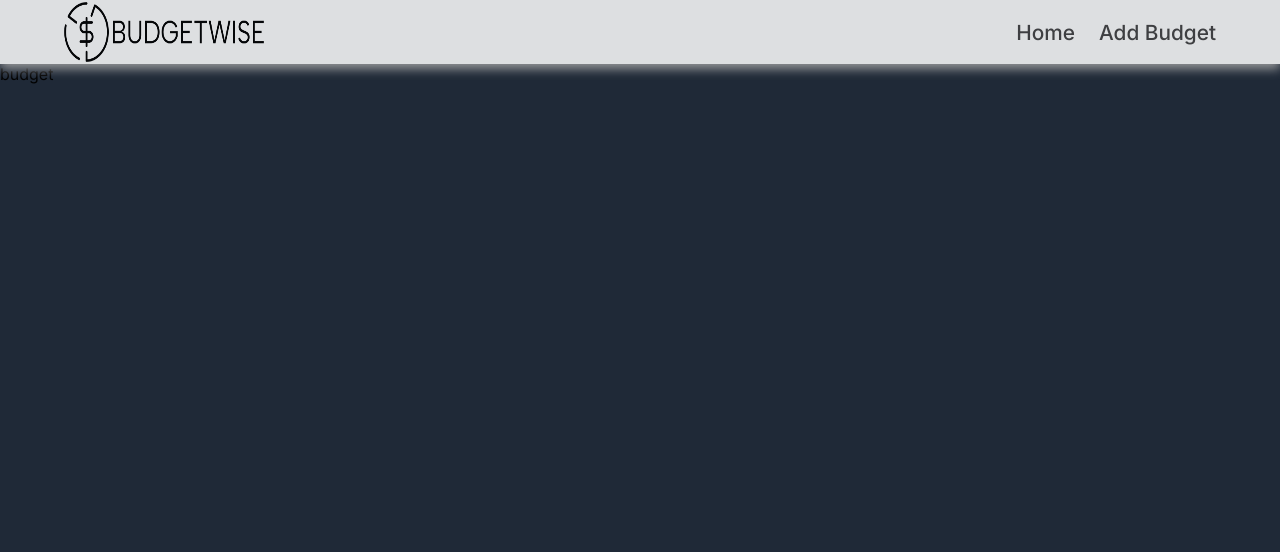
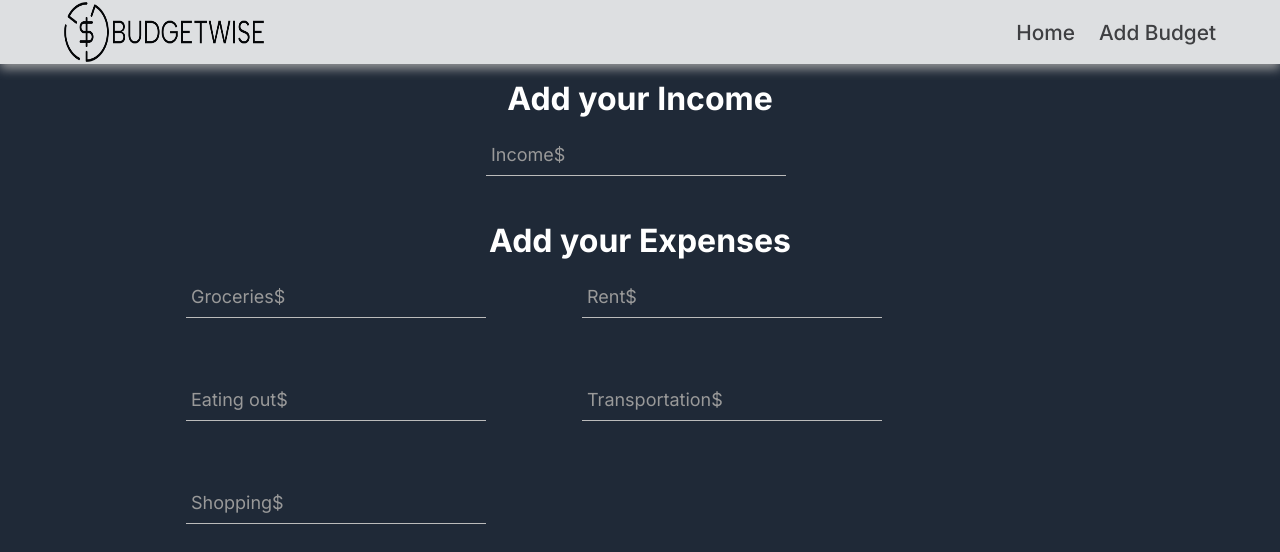
Before and after one commit to hassangulzar1/BudgetWise-IBM-s-Watsonx.ai, a Next.js app: page /budget in a window 1280 px wide. Shown: the top 552 px of the page. Built offline with nearby package versions, Linux system fonts and the light colour scheme.

Commit message:
input fields done

```diff
--- /dev/null
+++ b/app/budget/budget.css
@@ -0,0 +1,129 @@
+/* form starting stylings ------------------------------- */
+.group {
+  position: relative;
+  margin-bottom: 45px;
+}
+input {
+  font-size: 18px;
+  padding: 10px 10px 10px 5px;
+  display: block;
+  width: 300px;
+  border: none;
+  border-bottom: 1px solid #bbbbbb;
+  background-color: #1f2937;
+  color: white;
+}
+input:focus {
+  outline: none;
+}
+
+/* LABEL ======================================= */
+label {
+  color: #999;
+  font-size: 18px;
+  font-weight: normal;
+  position: absolute;
+  pointer-events: none;
+  left: 5px;
+  top: 10px;
+  transition: 0.2s ease all;
+  -moz-transition: 0.2s ease all;
+  -webkit-transition: 0.2s ease all;
+}
+
+/* active state */
+input:focus ~ label,
+input:valid ~ label {
+  top: -20px;
+  font-size: 14px;
+  color: white;
+}
+
+/* BOTTOM BARS ================================= */
+.bar {
+  position: relative;
+  display: block;
+  width: 300px;
+}
+.bar:before,
+.bar:after {
+  content: "";
+  height: 2px;
+  width: 0;
+  bottom: 1px;
+  position: absolute;
+  background: white;
+  transition: 0.2s ease all;
+  -moz-transition: 0.2s ease all;
+  -webkit-transition: 0.2s ease all;
+}
+.bar:before {
+  left: 50%;
+}
+.bar:after {
+  right: 50%;
+}
+
+/* active state */
+input:focus ~ .bar:before,
+input:focus ~ .bar:after {
+  width: 50%;
+}
+
+/* HIGHLIGHTER ================================== */
+.highlight {
+  position: absolute;
+  height: 60%;
+  width: 100px;
+  top: 25%;
+  left: 0;
+  pointer-events: none;
+  opacity: 0.5;
+}
+
+/* active state */
+input:focus ~ .highlight {
+  -webkit-animation: inputHighlighter 0.3s ease;
+  -moz-animation: inputHighlighter 0.3s ease;
+  animation: inputHighlighter 0.3s ease;
+}
+
+/* ANIMATIONS ================ */
+@-webkit-keyframes inputHighlighter {
+  from {
+    background: white;
+  }
+  to {
+    width: 0;
+    background: transparent;
+  }
+}
+@-moz-keyframes inputHighlighter {
+  from {
+    background: white;
+  }
+  to {
+    width: 0;
+    background: transparent;
+  }
+}
+@keyframes inputHighlighter {
+  from {
+    background: white;
+  }
+  to {
+    width: 0;
+    background: transparent;
+  }
+}
+
+.contain {
+  max-width: 500px;
+  width: 90%;
+  margin: auto;
+}
+.contain2 {
+  max-width: 1100px;
+  width: 90%;
+  margin: auto;
+}
--- a/app/budget/page.js
+++ b/app/budget/page.js
@@ -1,7 +1,82 @@
 import React from "react";
+import "./budget.css";
+const page = () => {
+  return (
+    <>
+      <div className="contain">
+        <h1 style={{ textAlign: "center", marginTop: "15px" }}>
+          Add your Income
+        </h1>
 
-const page = () => {
-  return <div>budget</div>;
+        <div
+          className="group"
+          style={{ marginTop: "1rem", marginLeft: "6rem" }}
+        >
+          <input type="number" required />
+          <span class="highlight"></span>
+          <span class="bar"></span>
+          <label>Income$</label>
+        </div>
+      </div>
+
+      <div className="contain2">
+        <h1 style={{ textAlign: "center", marginTop: "15px" }}>
+          Add your Expenses
+        </h1>
+
+        {/* expenses inputs  */}
+
+        <div style={{ display: "flex", flexWrap: "wrap" }}>
+          <div
+            className="group"
+            style={{ marginTop: "1rem", marginLeft: "6rem" }}
+          >
+            <input type="number" required />
+            <span class="highlight"></span>
+            <span class="bar"></span>
+            <label>Groceries$</label>
+          </div>
+
+          <div
+            className="group"
+            style={{ marginTop: "1rem", marginLeft: "6rem" }}
+          >
+            <input type="number" required />
+            <span class="highlight"></span>
+            <span class="bar"></span>
+            <label>Rent$</label>
+          </div>
+          <div
+            className="group"
+            style={{ marginTop: "1rem", marginLeft: "6rem" }}
+          >
+            <input type="number" required />
+            <span class="highlight"></span>
+            <span class="bar"></span>
+            <label>Eating out$</label>
+          </div>
+          <div
+            className="group"
+            style={{ marginTop: "1rem", marginLeft: "6rem" }}
+          >
+            <input type="number" required />
+            <span class="highlight"></span>
+            <span class="bar"></span>
+            <label>Transportation$</label>
+          </div>
+          <div
+            className="group"
+            style={{ marginTop: "1rem", marginLeft: "6rem" }}
+          >
+            <input type="number" required />
+            <span class="highlight"></span>
+            <span class="bar"></span>
+            <label>Shopping$</label>
+          </div>
+        </div>
+      </div>
+    </>
+  );
 };
 
 export default page;
```
